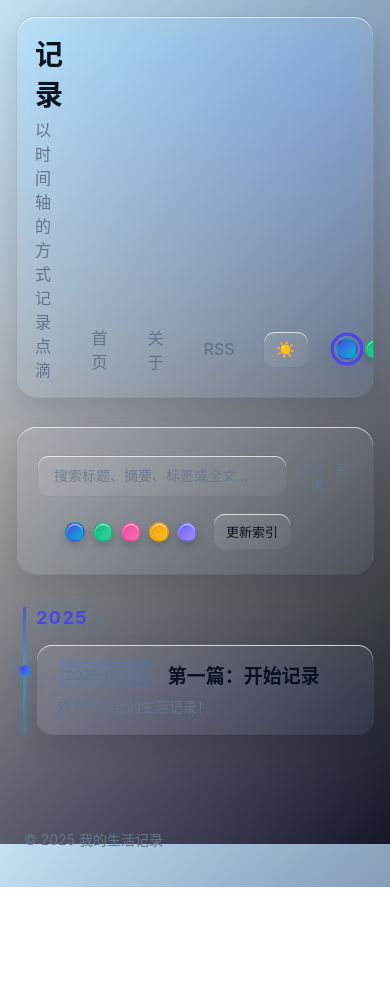
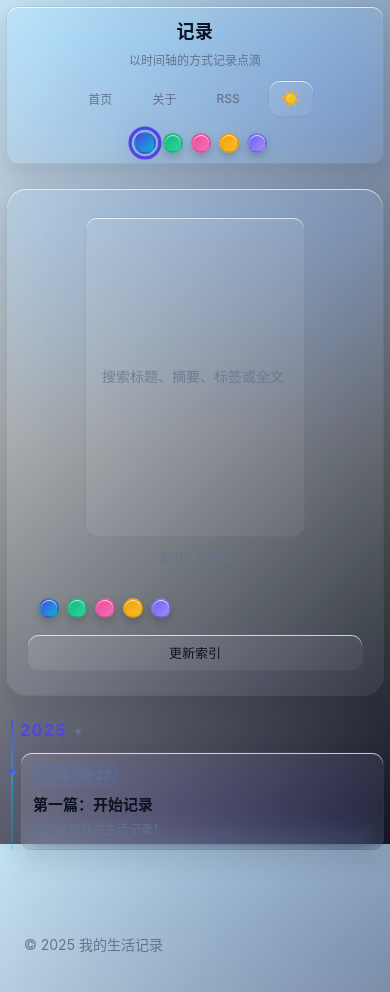
Before and after one commit to loveicu/notes, a plain HTML site: page index.html in a window 390 px wide. Before the commit the page ends 887 px from the top, so only its background shows below. Drawn offline with Linux system fonts and the light colour scheme.

Commit message:
Add files via upload

```diff
--- a/feed.xml
+++ b/feed.xml
@@ -1,9 +1,9 @@
 <?xml version="1.0" encoding="UTF-8"?>
 <rss version="2.0">
   <channel>
-    <title>我的生活记录</title>
+    <title>记录</title>
     <link>http://localhost:8000/</link>
-    <description>时间轴生活记录</description>
+    <description>时间轴记录</description>
     <language>zh-CN</language>
     <lastBuildDate>Sun, 24 Aug 2025 00:00:00 +0000</lastBuildDate>
     <item>
--- a/index.html
+++ b/index.html
@@ -3,7 +3,11 @@
 
 <head>
     <meta charset="UTF-8" />
-    <meta name="viewport" content="width=device-width, initial-scale=1" />
+    <meta name="viewport" content="width=device-width, initial-scale=1, maximum-scale=5, user-scalable=yes" />
+    <meta name="format-detection" content="telephone=no" />
+    <meta name="mobile-web-app-capable" content="yes" />
+    <meta name="apple-mobile-web-app-capable" content="yes" />
+    <meta name="apple-mobile-web-app-status-bar-style" content="black-translucent" />
     <title>记录 · 时间轴</title>
     <link rel="icon" type="image/svg+xml" href="favicon.svg" />
     <link rel="alternate" type="application/rss+xml" title="RSS" href="feed.xml" />
--- a/styles.css
+++ b/styles.css
@@ -22,6 +22,51 @@
 }
 *{box-sizing:border-box}
 html,body{height:100%}
+
+/* 移动端基础优化 */
+body {
+  -webkit-text-size-adjust: 100%;
+  -webkit-tap-highlight-color: transparent;
+  touch-action: manipulation;
+}
+
+/* 防止移动端长按选择 */
+.timeline-item,
+.nav a,
+.theme-toggle,
+.tag-chip,
+.btn,
+.palette-chip {
+  -webkit-user-select: none;
+  -moz-user-select: none;
+  -ms-user-select: none;
+  user-select: none;
+  -webkit-touch-callout: none;
+}
+
+/* 允许文本内容选择 */
+.post-title,
+.excerpt,
+.timeline-date,
+#search {
+  -webkit-user-select: text;
+  -moz-user-select: text;
+  -ms-user-select: text;
+  user-select: text;
+}
+
+/* 移动端输入框优化 */
+#search {
+  -webkit-appearance: none;
+  -moz-appearance: none;
+  appearance: none;
+  border-radius: 12px;
+}
+
+#search::-webkit-search-decoration,
+#search::-webkit-search-cancel-button {
+  -webkit-appearance: none;
+}
 
 /* 页面加载动画 */
 @keyframes fadeInUp {
@@ -301,12 +346,196 @@ html {
   background: linear-gradient(135deg, var(--accent), var(--primary));
 }
 
-/* 响应式 */
-@media (max-width:640px){
-  .container{padding:16px}
-  .site-header{padding:16px 16px 0}
-  .timeline{padding-left:20px}
-  .timeline::before{left:7px}
+/* 响应式设计 */
+
+/* 平板端适配 */
+@media (max-width: 1024px) {
+  .container {
+    max-width: 100%;
+    padding: 20px;
+  }
+
+  .site-header {
+    padding: 20px;
+  }
+
+  .header-row {
+    flex-direction: column;
+    gap: 20px;
+    align-items: center;
+    text-align: center;
+  }
+
+  .nav {
+    justify-content: center;
+    flex-wrap: wrap;
+  }
+}
+
+/* 手机端适配 */
+@media (max-width: 768px) {
+  .container {
+    padding: 12px;
+  }
+
+  .site-header {
+    padding: 12px;
+  }
+
+  .header-row {
+    padding: 16px;
+    border-radius: 16px;
+    flex-direction: column;
+    gap: 16px;
+  }
+
+  .site-header h1 {
+    font-size: 24px;
+    margin-bottom: 8px;
+  }
+
+  .subtitle {
+    font-size: 14px;
+  }
+
+  .nav {
+    gap: 8px;
+    justify-content: center;
+  }
+
+  .nav a {
+    padding: 6px 10px;
+    font-size: 14px;
+  }
+
+  .theme-toggle {
+    padding: 6px 10px;
+    font-size: 14px;
+  }
+
+  .palettes {
+    gap: 6px;
+    margin-left: 8px;
+  }
+
+  .palette-chip {
+    width: 16px;
+    height: 16px;
+  }
+}
+
+/* 小屏手机适配 */
+@media (max-width: 640px) {
+  .container {
+    padding: 8px;
+  }
+
+  .site-header {
+    padding: 8px;
+  }
+
+  .header-row {
+    padding: 12px;
+    border-radius: 12px;
+  }
+
+  .site-header h1 {
+    font-size: 20px;
+  }
+
+  .subtitle {
+    font-size: 13px;
+  }
+
+  /* 时间轴移动端优化 */
+  .timeline {
+    padding-left: 16px;
+    margin-top: 20px;
+  }
+
+  .timeline::before {
+    left: 6px;
+    width: 2px;
+  }
+
+  .timeline-item {
+    margin: 12px 0;
+    padding: 12px 14px;
+    border-radius: 12px;
+  }
+
+  .timeline-item::before {
+    left: -14px;
+    top: 16px;
+    width: 8px;
+    height: 8px;
+  }
+
+  .timeline-year {
+    font-size: 16px;
+    margin: 24px 0 8px 0;
+  }
+
+  .timeline-row {
+    flex-direction: column;
+    align-items: flex-start;
+    gap: 8px;
+  }
+
+  .timeline-date {
+    font-size: 12px;
+    padding: 3px 6px;
+  }
+
+  .post-title {
+    font-size: 16px;
+    line-height: 1.4;
+  }
+
+  .excerpt {
+    font-size: 13px;
+    line-height: 1.5;
+    margin-top: 6px;
+  }
+
+  /* 控件区移动端优化 */
+  section.controls {
+    padding: 12px;
+    border-radius: 16px;
+  }
+
+  .controls {
+    flex-direction: column;
+    gap: 12px;
+  }
+
+  .search-wrap {
+    flex-direction: column;
+    gap: 8px;
+  }
+
+  #search {
+    min-width: 100%;
+    padding: 10px 12px;
+    font-size: 16px; /* 防止iOS缩放 */
+    border-radius: 10px;
+  }
+
+  .search-status {
+    font-size: 11px;
+    text-align: center;
+  }
+
+  .tag-filters {
+    justify-content: center;
+    gap: 8px;
+  }
+
+  .tag-chip {
+    padding: 6px 10px;
+    font-size: 12px;
+    border-radius: 16px;
+  }
 
   /* 移动端动画优化 */
   .timeline-item:nth-child(odd),
@@ -314,17 +543,172 @@ html {
     animation: fadeInUp 0.6s ease-out;
   }
 
+  /* 移动端悬停效果调整 */
+  .timeline-item:hover {
+    transform: translateY(-1px);
+  }
+
+  .post-title:hover {
+    transform: none;
+  }
+
+  .tag-chip:hover {
+    transform: translateY(-1px) scale(1.02);
+  }
+
+  .btn:hover {
+    transform: translateY(-1px) scale(1.02);
+  }
+
+  /* 导航栏移动端优化 */
+  .nav {
+    gap: 6px;
+    flex-wrap: wrap;
+    justify-content: center;
+  }
+
+  .nav a {
+    padding: 5px 8px;
+    font-size: 13px;
+  }
+
+  .theme-toggle {
+    padding: 5px 8px;
+    font-size: 13px;
+  }
+
+  .palettes {
+    gap: 4px;
+    margin-left: 6px;
+  }
+
+  .palette-chip {
+    width: 14px;
+    height: 14px;
+  }
+}
+
+/* 超小屏设备适配 */
+@media (max-width: 480px) {
+  .container {
+    padding: 6px;
+  }
+
+  .site-header {
+    padding: 6px;
+  }
+
   .header-row {
-    padding: 16px 18px;
+    padding: 10px;
+    gap: 12px;
+  }
+
+  .site-header h1 {
+    font-size: 18px;
+  }
+
+  .subtitle {
+    font-size: 12px;
   }
 
   .nav {
-    gap: 12px;
+    gap: 4px;
+  }
+
+  .nav a {
+    padding: 4px 6px;
+    font-size: 12px;
+  }
+
+  .theme-toggle {
+    padding: 4px 6px;
+    font-size: 12px;
+  }
+
+  .timeline {
+    padding-left: 14px;
+  }
+
+  .timeline::before {
+    left: 5px;
+  }
+
+  .timeline-item {
+    padding: 10px 12px;
+  }
+
+  .timeline-item::before {
+    left: -12px;
+    width: 6px;
+    height: 6px;
+  }
+
+  .post-title {
+    font-size: 15px;
+  }
+
+  .excerpt {
+    font-size: 12px;
+  }
+
+  section.controls {
+    padding: 10px;
+  }
+
+  #search {
+    padding: 8px 10px;
+    font-size: 16px;
+  }
+}
+
+/* 触摸设备优化 */
+@media (hover: none) and (pointer: coarse) {
+  /* 移除悬停效果，改为点击效果 */
+  .timeline-item:hover,
+  .post-title:hover,
+  .tag-chip:hover,
+  .btn:hover,
+  .nav a:hover,
+  .theme-toggle:hover,
+  .palette-chip:hover {
+    transform: none;
+    box-shadow: inherit;
+  }
+
+  /* 增加点击区域 */
+  .nav a,
+  .theme-toggle,
+  .tag-chip,
+  .btn {
+    min-height: 44px;
+    display: flex;
+    align-items: center;
+    justify-content: center;
   }
 
   .palette-chip {
-    width: 18px;
-    height: 18px;
+    min-width: 44px;
+    min-height: 44px;
+    width: 20px;
+    height: 20px;
+  }
+}
+
+/* 横屏模式优化 */
+@media (max-width: 768px) and (orientation: landscape) {
+  .header-row {
+    flex-direction: row;
+    justify-content: space-between;
+    align-items: center;
+  }
+
+  .site-header h1 {
+    font-size: 20px;
+  }
+
+  .nav {
+    flex-direction: row;
+    gap: 8px;
   }
 }
 
```
Also changed, not shown: about.html (+1 -1 lines).
